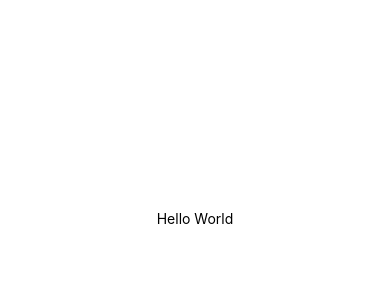
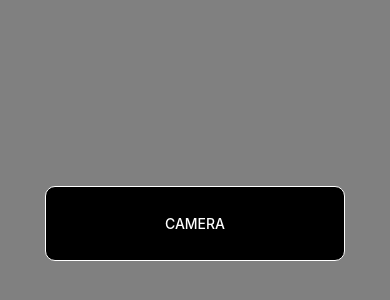
Before and after one commit to Justus-Braun/certificate-app, a React Native app in the folder certificate-app-frontend/: screen / in a window 390 px wide. Shown: the part 204-504 px from the top of the page. Built offline with nearby package versions, Linux system fonts and the light colour scheme.

Commit message:
Add Camera Button
When pressed an Alert will pop out

```diff
--- a/certificate-app-frontend/App.js
+++ b/certificate-app-frontend/App.js
@@ -1,12 +1,18 @@
 import { StatusBar } from 'expo-status-bar';
 import React from 'react';
-import { StyleSheet, Text, View } from 'react-native';
+import { Alert, Button, StyleSheet, Text, View } from 'react-native';
 
 export default function App() {
   return (
     <View style={styles.container}>
-      <Text>Hello World</Text>
       <StatusBar style="auto" />
+      <View style={styles.button}>
+        <Button
+          title='Camera'
+          color="#000"
+          onPress={() => Alert.alert('Camera geöffnet')}
+        />
+      </View>
     </View>
   );
 }
@@ -14,8 +20,20 @@ export default function App() {
 const styles = StyleSheet.create({
   container: {
     flex: 1,
-    backgroundColor: '#fff',
+    backgroundColor: '#808080',
     alignItems: 'center',
     justifyContent: 'center',
   },
+  button: {
+    marginRight: 40,
+    marginLeft: 40,
+    marginTop: 10,
+    paddingTop: 20,
+    paddingBottom: 20,
+    backgroundColor: '#000',
+    borderRadius: 10,
+    borderWidth: 1,
+    width: 300,
+    borderColor: '#fff'
+  },
 });
```
